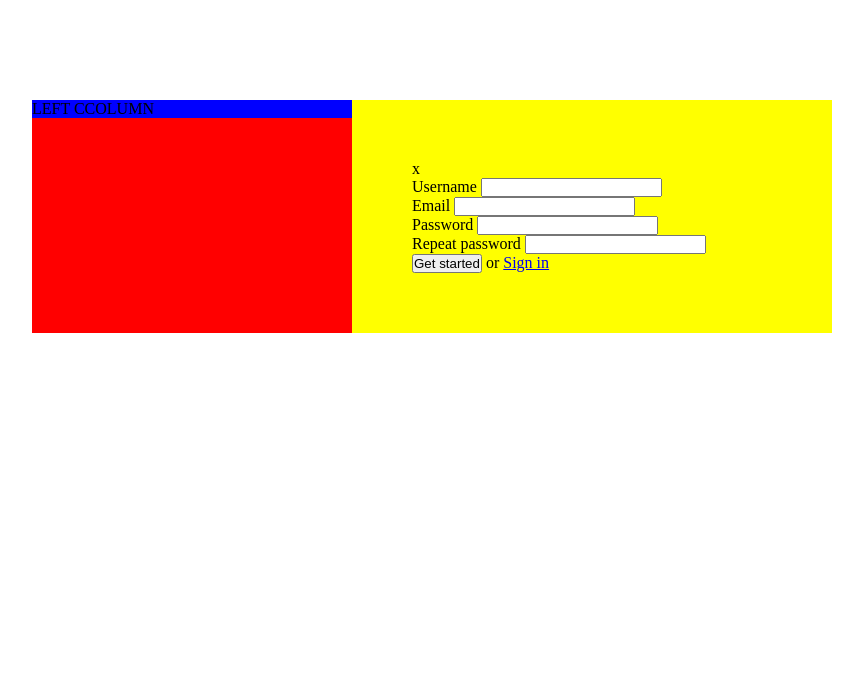
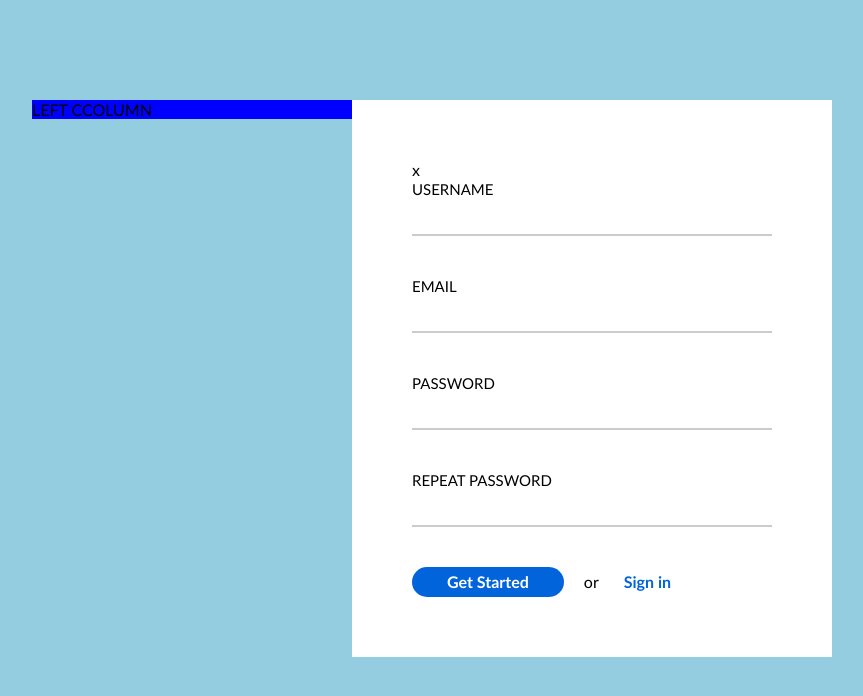
Before and after one commit to giedrotie/5-sign-up, a plain HTML site: page index.html in a window 1280 px wide. Shown: the whole page, without its empty margins (208-1071 px from the left). Drawn offline with Linux system fonts and the light colour scheme.

Commit message:
form style

```diff
--- a/css/main.css
+++ b/css/main.css
@@ -5,13 +5,16 @@ body * {
   padding: 0;
   vertical-align: top;
   box-sizing: border-box;
-  font-family: 'Gill Sans', 'Gill Sans MT', Calibri, 'Trebuc
+  font-family: 'Gill Sans', 'Gill Sans MT', Calibri, 'Trebuchet MS', sans-serif;
+}
+
+body {
+    background: #94cce0;
 }
 .container {
     display: inline-block;
     width: 800px;
     margin-top: 100px;
-    background-color: red;
     margin-left: calc((100% - 800px) / 2);
 }
 .left-column {
@@ -23,8 +26,78 @@ body * {
     width: 60%;
     float: left;
     padding: 60px;
-    background-color: yellow;
+    background-color:#fff;
 }
-.right-column > .close {
+.close {
+}
+
+form {
+    display: inline-block;
+    width: 100%;
+}
+
+form > .form-row {
+    display:inline-block;
+    width:100%;
+    margin-bottom: 40px;
+}
+
+form > .form-row:last-of-type {
+    margin-bottom: 0px;
+}
+
+form > .form-row > label {
+    display: inline-block;
+    width: 100%;
+    margin-bottom: 5px;
+    font-size: 15px;
+    line-height: 20px;
+    text-transform: uppercase;
+}
+
+form > .form-row > input {
+     width: 100%;
+     font-size: 20px;
+     line-height: 30px;
+     border: none;
+     border-bottom: 2px solid #ccc;
 
 }
+form > .form-row > button {
+    display: inline-block;
+    float: left;
+    padding: 5px;
+    padding-left: 35px;
+    padding-right: 35px;
+    font-size: 16px;
+    font-weight: 600;
+    line-height: 20px;
+    border: none;
+    border-radius: 15px;
+    background-color:#0164db;
+    color: #fff;
+    text-transform: capitalize;
+    cursor: pointer;
+}
+form > .form-row > span {
+    display: inline-block;
+    float: left;
+    margin-left: 15px;
+    margin-right: 15px;
+    padding: 5px;
+    line-height: 20px;
+    font-size: 16px;
+
+
+}
+form > .form-row > a {
+    display: inline-block;
+    float: left;
+    padding: 5px;
+    line-height: 20px;
+    font-size: 16px;
+    color: #0164db;
+    text-decoration: none;
+    font-weight: 600;
+
+}
```
